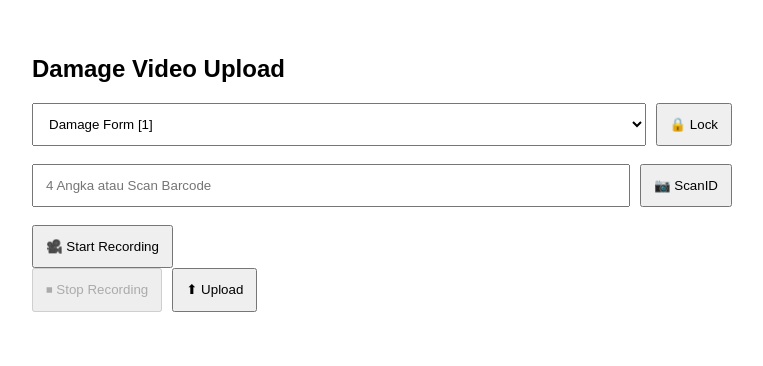
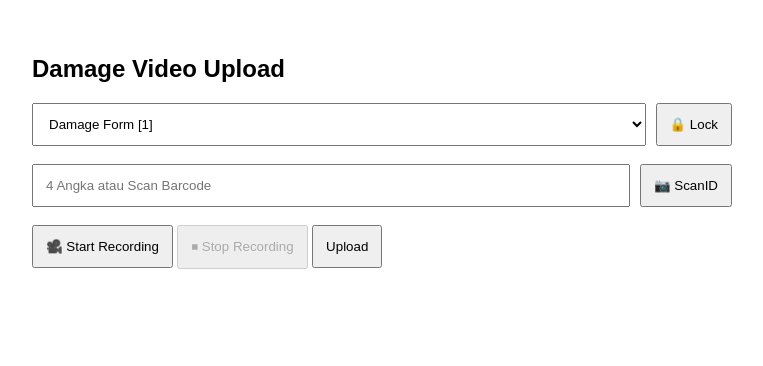
Before and after one commit to aussys/DamageRecord, a plain HTML site: page index.html in a window 1280 px wide. Shown: the whole page, without its empty margins (258-1021 px from the left). Drawn offline with Linux system fonts and the light colour scheme.

Commit message:
Update index.html

```diff
--- a/index.html
+++ b/index.html
@@ -48,16 +48,14 @@ video{width:100%;margin-top:10px}
 <br>
 
 <button id="startRecordBtn">🎥 Start Recording</button>
-
-<div class="row">
-  <button id="stopRecordBtn" disabled>⏹ Stop Recording</button>
-  <button id="uploadBtn">⬆ Upload</button>
-</div>
-
+<button id="stopRecordBtn" disabled>⏹ Stop Recording</button>
+<button id="uploadBtn">Upload</button>
 <div id="recordStatus"></div>
 
 <video id="camera" autoplay playsinline muted style="display:none"></video>
 <video id="preview" controls playsinline style="display:none"></video>
+
+<br>
 
 <br><br>
 
```
